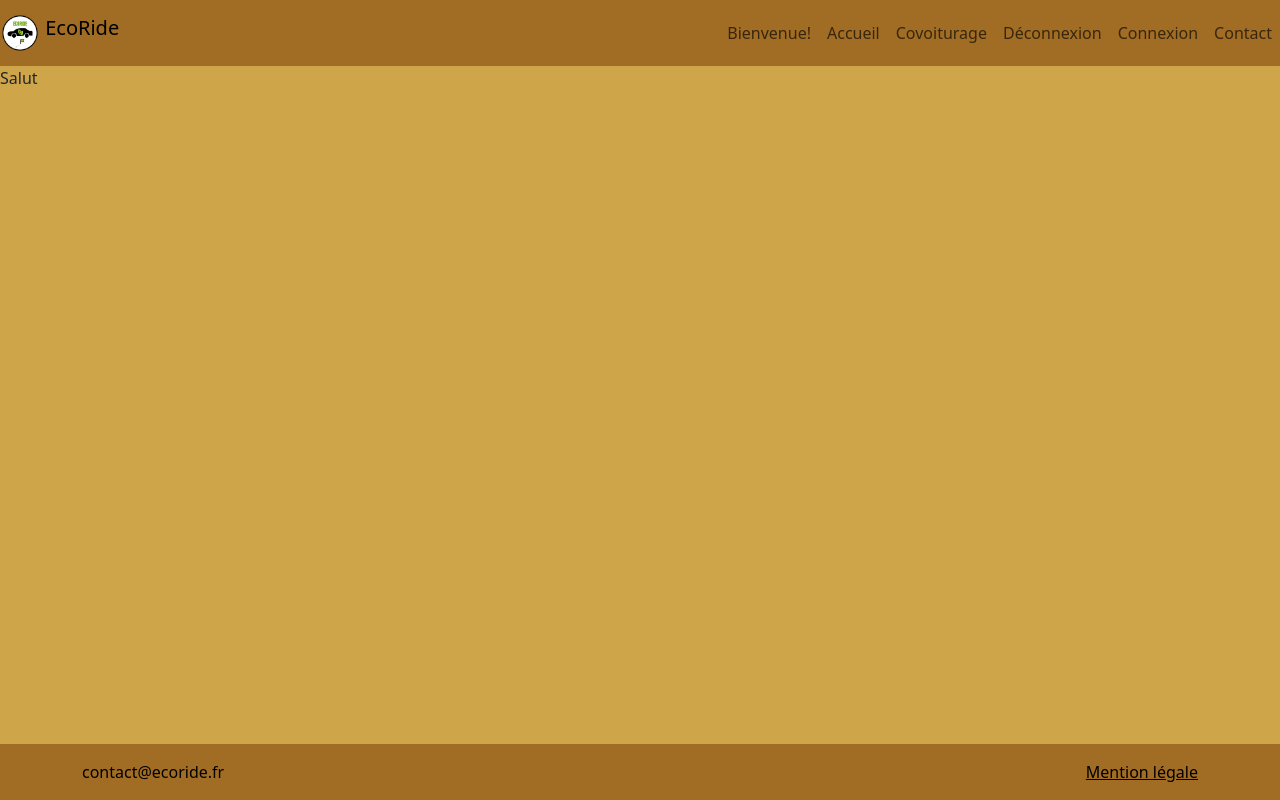
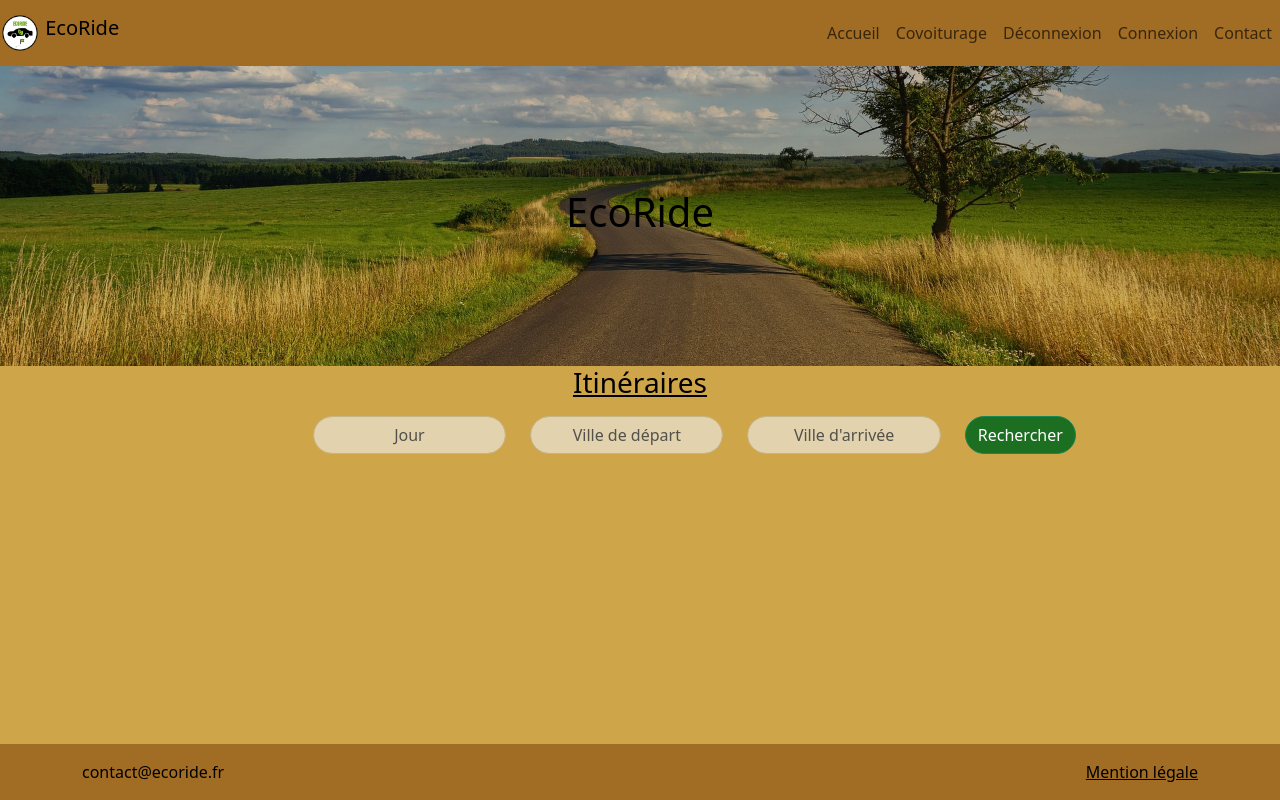
Before and after one commit to Alex061047/eco_ride, a PHP site: page / in a window 1280 px wide. Run offline with PHP 8.4, Linux system fonts and the light colour scheme; style sheets or scripts are compiled from the project's sources.

Commit message:
Alignement formulaire

```diff
--- a/Router/router.js
+++ b/Controleur/Router/router.js
@@ -2,7 +2,7 @@ import Route from "./Route.js";
 import { allRoutes, websiteName } from "./allRoutes.js";
 
 // Création d'une route pour la page 404 (page introuvable)
-const route404 = new Route("404", "Page introuvable", "../Vue/404.html", []);
+const route404 = new Route("404", "Page introuvable", "../../Vue/404.html", []);
 
 // Fonction pour récupérer la route correspondant à une URL donnée
 const getRouteByUrl = (url) => {
--- a/Vue/home/accueil.php
+++ b/Vue/home/accueil.php
@@ -1,2 +1,42 @@
+<link rel="stylesheet" href="../../assets/styles/home/home.css">
 
-    Salut
+<header>
+<div class="hero-scene text-center text-black">
+    <div class="hero-scene-content">
+        <h1>EcoRide</h1>
+    </div>
+</div>
+</header>
+
+<section class="text-center text-black">
+    <h3 class="fw-light"><u>Itinéraires</u></h3>
+
+    <!-- Formulaire de recherche -->
+    <form class="row justify-content-center mt-3">
+
+    <!--Rajout d'un bloc vide pour prendre dela place et aligner les blocs-->
+   <div class="col-sm-1"></div>
+
+    <!-- Sélection du jour -->
+    <div class="col-sm-2">
+    <input type="text" class="form-control" id="jour" name="jour" placeholder="Jour"
+        onfocus="(this.type='date')" onblur="if(!this.value) this.type='text'" required>
+</div>
+
+    <!-- Ville de départ -->
+    <div class="col-sm-2">
+        <input type="text" class="form-control" id="depart" name="depart" placeholder="Ville de départ" required>
+    </div>
+
+    <!-- Ville d'arrivée -->
+    <div class="col-sm-2">
+        <input type="text" class="form-control" id="arrivee" name="arrivee" placeholder="Ville d'arrivée" required>
+    </div>
+
+    <!-- Bouton Rechercher -->
+    <div class="col-sm-auto">
+        <button type="submit" class="btn btn-success w-100">Rechercher</button>
+    </div>
+
+</form>
+</section>
--- a/Vue/navbar.html
+++ b/Vue/navbar.html
@@ -13,10 +13,6 @@
          <ul class="navbar-nav ml-auto mt-lg-0">
 
              <li class="nav-item">
-                 <span class="nav-link">Bienvenue!</span>
-             </li>
-
-             <li class="nav-item">
                  <a class="nav-link" href="/">Accueil</a>
              </li>
              <li class="nav-item">
@@ -28,10 +24,10 @@
              </li>
 
              <li class="nav-item ">
-                 <a class="nav-link" href="../Vue/home/accueil.html">Connexion</a>
+                 <a class="nav-link" href="">Connexion</a>
              </li>
              <li class="nav-item ">
-                 <a class="nav-link" href="../Vue/home/accueil.html">Contact</a>
+                 <a class="nav-link" href="">Contact</a>
              </li>
 
          </ul>
--- a/assets/styles/app.css
+++ b/assets/styles/app.css
@@ -11,6 +11,10 @@
   background-color: var(--primary-color) !important;
 }
 
+.btn-success {
+  background-color: var(--success-color) !important;
+}
+
 html, body {
   height: 100%;
   display: flex;
@@ -21,4 +25,24 @@ html, body {
 .footer {
   margin-top: auto;
   background-color: var(--primary-color);
+}
+
+/* Style des champs du formulaire */
+.form-control {
+  text-align: center; /* Centre le texte  */
+  border-radius: 50px; /* Arrondit les angles */
+  background-color: var(--beige-color);
+  border: 1px solid var(--secondary-color); /* Ajoute une bordure */
+}
+
+/* Change la couleur du placeholder */
+::-moz-placeholder {
+  color: rgb(0, 0, 0);
+}
+::placeholder {
+  color: rgb(0, 0, 0);
+}
+
+.btn {
+  border-radius: 50px; /* Arrondit les angles */
 }/*# sourceMappingURL=app.css.map */
--- a/assets/styles/app.scss
+++ b/assets/styles/app.scss
@@ -14,6 +14,10 @@
   background-color: var(--primary-color) !important;
 }
 
+.btn-success{
+  background-color: var(--success-color) !important;
+}
+
 // css
 
 html, body {
@@ -27,3 +31,20 @@ html, body {
   margin-top: auto;
   background-color: var(--primary-color) ;
 }
+
+/* Style des champs du formulaire */
+.form-control {
+  text-align: center; /* Centre le texte  */
+  border-radius: 50px; /* Arrondit les angles */
+  background-color: var(--beige-color);
+  border: 1px solid var(--secondary-color); /* Ajoute une bordure */
+}
+
+/* Change la couleur du placeholder */
+::placeholder {
+  color: rgb(0, 0, 0);
+}
+
+.btn{
+  border-radius: 50px; /* Arrondit les angles */
+}
--- a/index.php
+++ b/index.php
@@ -36,7 +36,7 @@
 </footer>
 
 <!--Intégration du Routeur-->
-<script type="module" src="./Router/router.js"></script>
+<script type="module" src="./Controleur/Router/router.js"></script>
 
 <!--Intégration Bootstrap Js et Popper-->
 <script src="https://cdn.jsdelivr.net/npm/@popperjs/core@2.11.8/dist/umd/popper.min.js" integrity="sha384-I7E8VVD/ismYTF4hNIPjVp/Zjvgyol6VFvRkX/vR+Vc4jQkC+hVqc2pM8ODewa9r" crossorigin="anonymous"></script>
```
Also changed, not shown: Controleur/Router/Route.js (renamed from Router/Route.js), Controleur/Router/allRoutes.js (renamed from Router/allRoutes.js), 1 other file.
